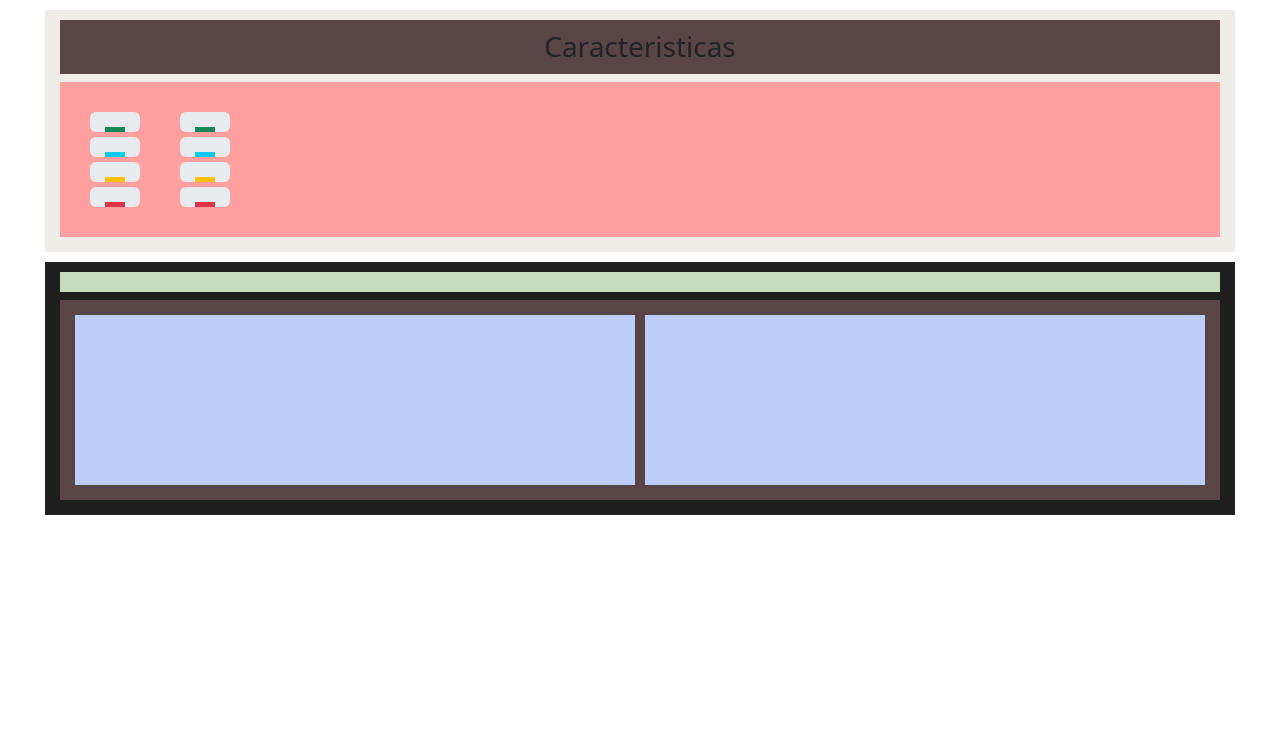
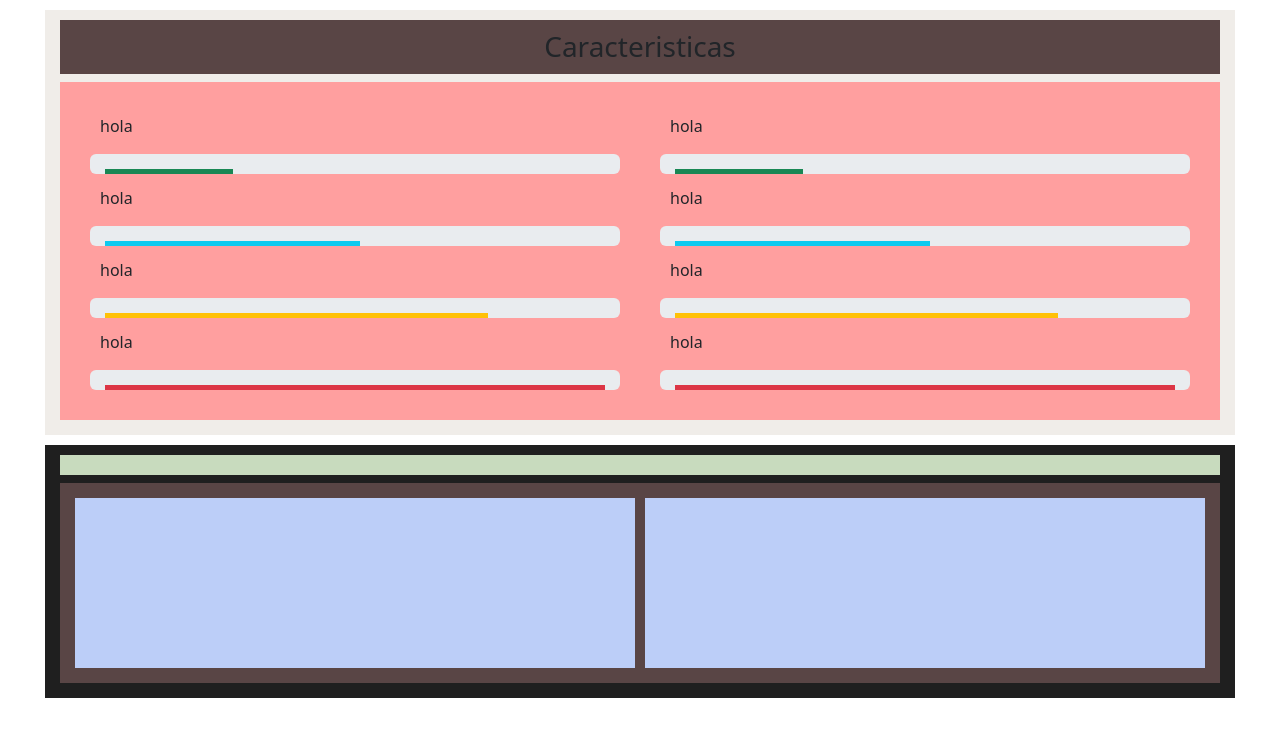
Before and after one commit to Mique04/PortFolio, a plain HTML site: page PortFolioFrontEnd/Index.html in a window 1280 px wide. Shown: the part 3129-3866 px from the top of the page. Before the commit the page ends 3689 px from the top, so only its background shows below. Drawn offline with nearby package versions, Linux system fonts and the light colour scheme.

Commit message:
avances-2

```diff
--- a/PortFolioFrontEnd/Index.html
+++ b/PortFolioFrontEnd/Index.html
@@ -70,29 +70,37 @@
     <h3 class="titulo-habilidades"> Caracteristicas</h3>
     <div class="caracteristicas">
         <div class="habilidad">
+          <h6>hola</h6>
           <div class="progress">
             <div class="progress-bar bg-success" role="progressbar" aria-label="Success example" style="width: 25%" aria-valuenow="25" aria-valuemin="0" aria-valuemax="100"></div>
           </div>
+          <h6>hola</h6>
           <div class="progress">
             <div class="progress-bar bg-info" role="progressbar" aria-label="Info example" style="width: 50%" aria-valuenow="50" aria-valuemin="0" aria-valuemax="100"></div>
           </div>
+          <h6>hola</h6>
           <div class="progress">
             <div class="progress-bar bg-warning" role="progressbar" aria-label="Warning example" style="width: 75%" aria-valuenow="75" aria-valuemin="0" aria-valuemax="100"></div>
           </div>
+          <h6>hola</h6>
           <div class="progress">
             <div class="progress-bar bg-danger" role="progressbar" aria-label="Danger example" style="width: 100%" aria-valuenow="100" aria-valuemin="0" aria-valuemax="100"></div>
           </div>
         </div>
         <div class="aptitud">
+          <h6>hola</h6>
           <div class="progress">
             <div class="progress-bar bg-success" role="progressbar" aria-label="Success example" style="width: 25%" aria-valuenow="25" aria-valuemin="0" aria-valuemax="100"></div>
           </div>
+          <h6>hola</h6>
           <div class="progress">
             <div class="progress-bar bg-info" role="progressbar" aria-label="Info example" style="width: 50%" aria-valuenow="50" aria-valuemin="0" aria-valuemax="100"></div>
           </div>
+          <h6>hola</h6>
           <div class="progress">
             <div class="progress-bar bg-warning" role="progressbar" aria-label="Warning example" style="width: 75%" aria-valuenow="75" aria-valuemin="0" aria-valuemax="100"></div>
           </div>
+          <h6>hola</h6>
           <div class="progress">
             <div class="progress-bar bg-danger" role="progressbar" aria-label="Danger example" style="width: 100%" aria-valuenow="100" aria-valuemin="0" aria-valuemax="100"></div>
           </div>
--- a/PortFolioFrontEnd/style.css
+++ b/PortFolioFrontEnd/style.css
@@ -90,11 +90,20 @@
     .caracteristicas {
         background-color: #FF9F9F;
         display: flex;
-        flex-flow: row nowrap;
+        flex-direction: row nowrap;
+        justify-content: center;
+        align-items: center;
     }
-         .progress {
+          .habilidad {
+            width: 100%;
             flex: 1 1 auto;
-         }
+            align-self: stretch;
+          }
+          .aptitud {
+            width: 100%;
+            flex: 1 1 auto;
+            align-self: stretch;
+          }
  .footer {
     background: #1f1f1f;
 }
```
